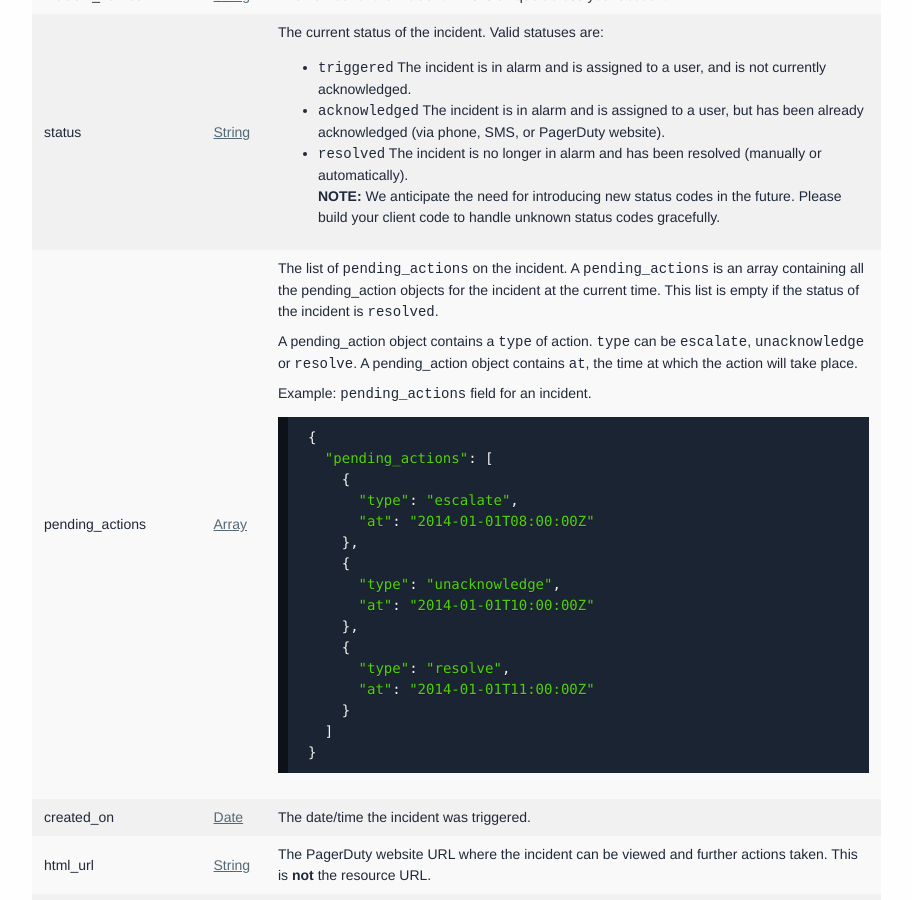
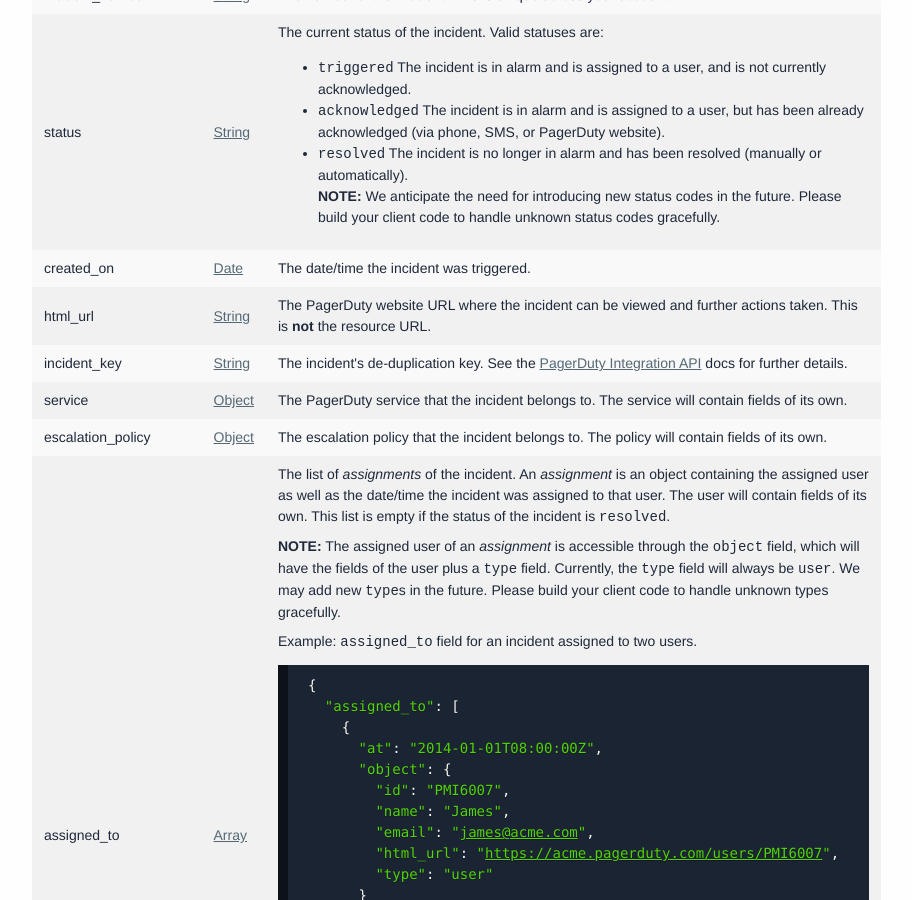
Before and after one commit to h4dz/devdocs, a Jekyll site: the page built from source/documentation/rest/incidents/list.html, in a window 1280 px wide and 900 px high, scrolled down 1854 px. Shown: the whole window, without its empty margins (348-1260 px from the left). Built offline with Jekyll 4.4.1, drawn with Linux system fonts in a browser that asks for light colours; some web fonts are replaced.

Commit message:
Revert "Pending actions"

```diff
--- a/source/documentation/rest/incidents/list.html
+++ b/source/documentation/rest/incidents/list.html
@@ -310,43 +310,6 @@ GET https://<span class="base_url contenteditable persist" contenteditable="true
                 <strong>NOTE:</strong> We anticipate the need for introducing new status codes in the future. Please build your client code to handle unknown status codes gracefully.
               </li>
             </ul>
-          </td>
-        </tr>
-        <tr>
-          <td>
-            pending_actions
-          </td>
-          <td>
-            <a href="/documentation/rest/types#array">Array</a>
-          </td>
-          <td>
-            <p>
-              The list of <code>pending_actions</code> on the incident. A <code>pending_actions</code> is an array containing all the pending_action objects for the incident at the current time. This list is empty if the status of the incident is <code>resolved</code>.
-            </p>
-            <p>
-              A pending_action object contains a <code>type</code> of action. <code>type</code> can be <code>escalate</code>, <code>unacknowledge</code> or <code>resolve</code>. A pending_action object contains <code>at</code>, the time at which the action will take place.
-            </p>
-            <p>
-              Example: <code>pending_actions</code> field for an incident.
-            </p>
-            <pre>
-<code class="language-javascript prettyprint linenums">{
-  "pending_actions": [
-    {
-      "type": "escalate",
-      "at": "2014-01-01T08:00:00Z"
-    },
-    {
-      "type": "unacknowledge",
-      "at": "2014-01-01T10:00:00Z"
-    },
-    {
-      "type": "resolve",
-      "at": "2014-01-01T11:00:00Z"
-    }
-  ]
-}</code>
-</pre>
           </td>
         </tr>
         <tr>
```
Also changed, not shown: source/documentation/rest/incidents/show.html (+0 -28 lines).
